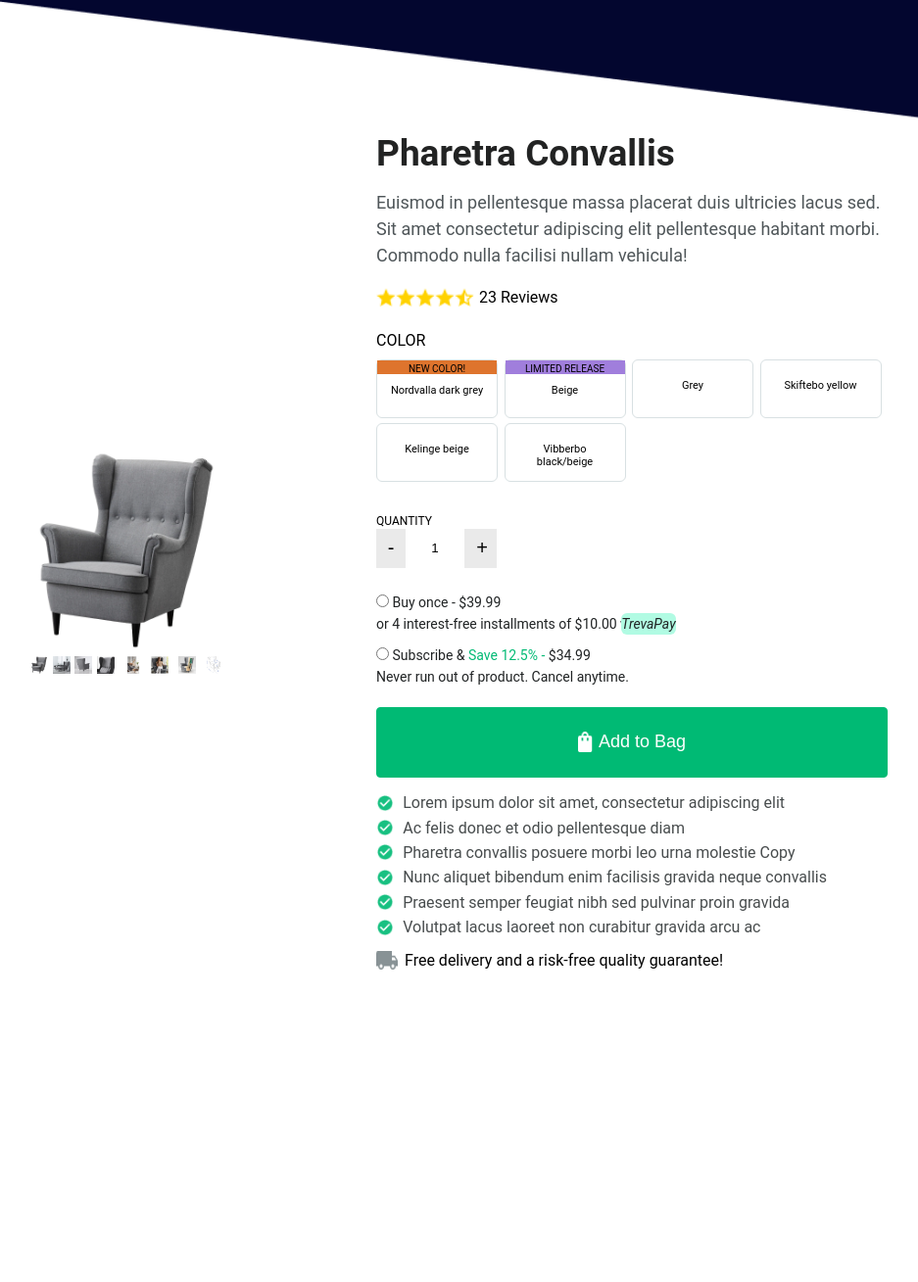
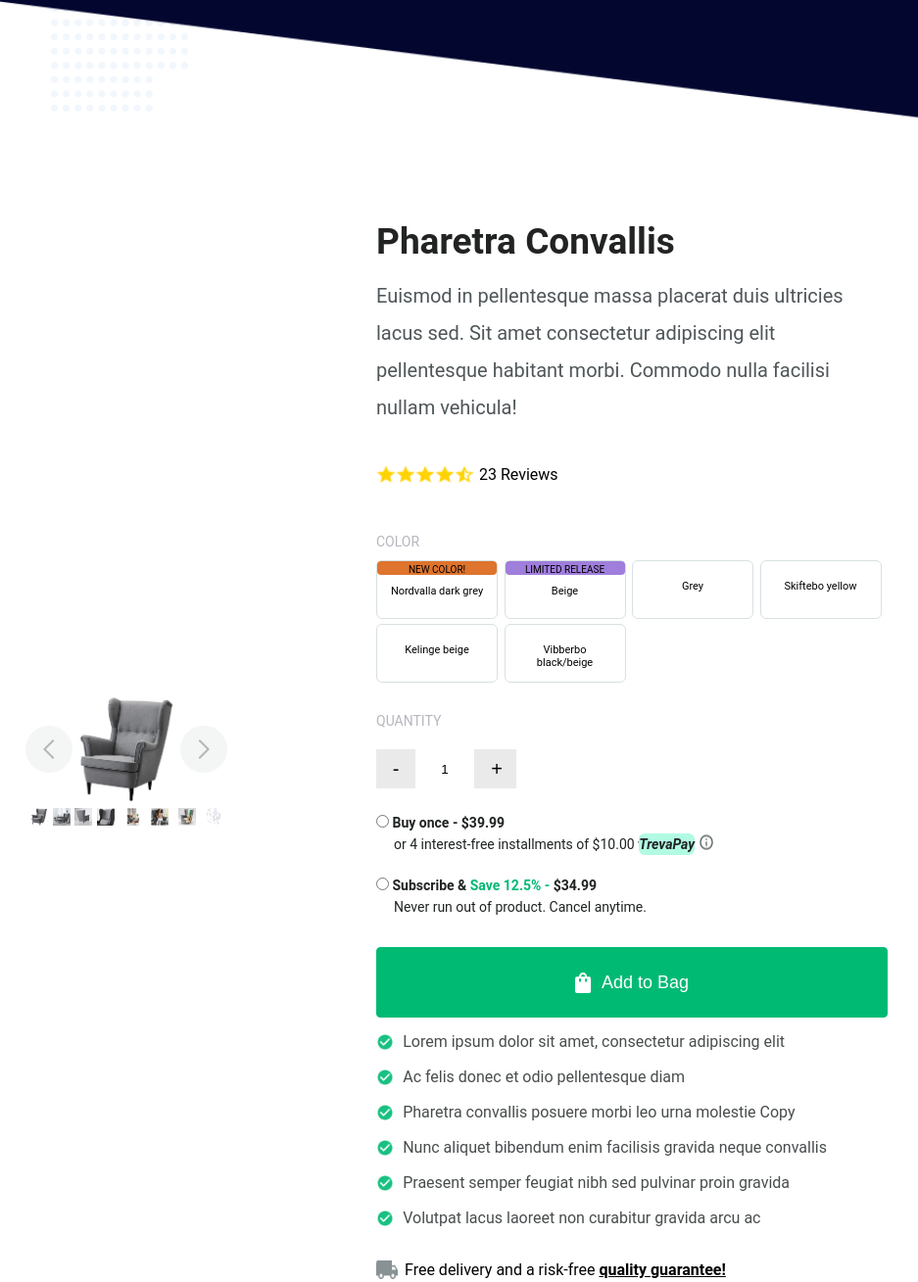
Before and after one commit to jronald3372/Portfolio, a plain HTML site: page Figma convert/index.html in a window 1280 px wide. Shown: the part 670-1979 px from the top of the page at 98% size, without its empty margins (166-1103 px from the left). Before the commit the page ends 1692 px from the top, so only its background shows below. Drawn offline with Linux system fonts and the light colour scheme.

Commit message:
converter

```diff
--- a/Figma convert/index.html
+++ b/Figma convert/index.html
@@ -1,5 +1,6 @@
 <!DOCTYPE html>
 <html lang="en">
+
 <head>
   <meta charset="UTF-8" />
   <meta name="viewport" content="width=device-width, initial-scale=1.0" />
@@ -8,6 +9,7 @@
   <link rel="stylesheet" href="style.css" />
 
 </head>
+
 <body>
 
 
@@ -44,7 +46,8 @@
           <td>
             <section>
               <h1 class="sub-title">Lorem ipsum dolor sit amet consectetur </h1>
-  <p>Ut enim ad minim veniam, quis nostrud exercitation ullamco laboris nisi ut aliquip ex ea commodo consequat.  </p>
+              <p>Ut enim ad minim veniam, quis nostrud exercitation ullamco laboris nisi ut aliquip ex ea commodo
+                consequat. </p>
               <button class="btn sign-up-btn">Sign Up Now</button>
             </section>
           </td>
@@ -56,6 +59,10 @@
         </tr>
       </table>
     </div>
+    <div class="dot-images">
+      <img src="images/Group 5.png" alt="">
+    </div>
+
   </div>
 
 
@@ -67,75 +74,85 @@
 
 
 
-  <div class = "card-wrapper">
-    <div class = "card">
+
+  <div class="card-wrapper">
+    <div class="card">
       <!-- card left -->
-      <div class = "product-imgs">
-        <div class = "img-display">
-          <div class = "img-showcase">
-            <img src = "images/image 01.png" alt = "shoe image">
+      <div class="product-imgs">
+        <div class="main-image-slider">
+          <div class="left-arrow">
+        <img src="images/left.png" alt="shoe image">
+      </div>
+        <div class="img-display">
+          <div class="img-showcase">
+            <img src="images/image 01.png" alt="shoe image">
 
           </div>
         </div>
-        <div class = "img-select">
-          <div class = "img-item">
-            <a href = "#" data-id = "1">
-              <img src = "images/image 01.png" alt = "shoe image">
+        <div class="right-arrow">
+        <img src="images/right.png" alt="shoe image">
+      </div>
+      </div>
+        <div class="img-select">
+          <div class="img-item">
+            <a href="#" data-id="1">
+              <img src="images/image 01.png" alt="shoe image">
             </a>
           </div>
-          <div class = "img-item">
-            <a href = "#" data-id = "2">
-              <img src = "images/image 02.png" alt = "shoe image">
+          <div class="img-item">
+            <a href="#" data-id="2">
+              <img src="images/image 02.png" alt="shoe image">
             </a>
           </div>
-          <div class = "img-item">
-            <a href = "#" data-id = "3">
-              <img src = "images/image 03.png" alt = "shoe image">
+          <div class="img-item">
+            <a href="#" data-id="3">
+              <img src="images/image 03.png" alt="shoe image">
             </a>
           </div>
-          <div class = "img-item">
-            <a href = "#" data-id = "4">
-              <img src = "images/image 04.png" alt = "shoe image">
+          <div class="img-item">
+            <a href="#" data-id="4">
+              <img src="images/image 04.png" alt="shoe image">
             </a>
           </div>
-          <div class = "img-item">
-            <a href = "#" data-id = "5">
-              <img src = "images/image 05.png" alt = "shoe image">
+          <div class="img-item">
+            <a href="#" data-id="5">
+              <img src="images/image 05.png" alt="shoe image">
             </a>
           </div>
-          <div class = "img-item">
-            <a href = "#" data-id = "6">
-              <img src = "images/image 06.png" alt = "shoe image">
+          <div class="img-item">
+            <a href="#" data-id="6">
+              <img src="images/image 06.png" alt="shoe image">
             </a>
           </div>
-          <div class = "img-item">
-            <a href = "#" data-id = "7">
-              <img src = "images/image 07.png" alt = "shoe image">
+          <div class="img-item">
+            <a href="#" data-id="7">
+              <img src="images/image 07.png" alt="shoe image">
             </a>
           </div>
-          <div class = "img-item">
-            <a href = "#" data-id = "8">
-              <img src = "images/image 08.png" alt = "shoe image">
+          <div class="img-item">
+            <a href="#" data-id="8">
+              <img src="images/image 08.png" alt="shoe image">
             </a>
           </div>
 
         </div>
       </div>
       <!-- card right -->
-      <div class = "product-content">
-        <h2 class = "product-title">Pharetra Convallis</h2>
-        <div class = "product-detail">
+      <div class="product-content">
+        <h2 class="product-title">Pharetra Convallis</h2>
+        <div class="product-detail">
 
-          <p>Euismod in pellentesque massa placerat duis ultricies lacus sed. Sit amet consectetur adipiscing elit pellentesque habitant morbi. Commodo nulla facilisi nullam vehicula!
+          <p>Euismod in pellentesque massa placerat duis ultricies lacus sed. Sit amet consectetur adipiscing elit
+            pellentesque habitant morbi. Commodo nulla facilisi nullam vehicula!
           </p>
         </div>
         <div class="tex-rating">
           <div class="star-rating">
-          <img src = "images/Vector.png" alt = "shoe image">
-          <img src = "images/Vector.png" alt = "shoe image">
-          <img src = "images/Vector.png" alt = "shoe image">
-          <img src = "images/Vector.png" alt = "shoe image">
-          <img src = "images/Vector (1).png" alt = "shoe image">
+            <img src="images/Vector.png" alt="shoe image">
+            <img src="images/Vector.png" alt="shoe image">
+            <img src="images/Vector.png" alt="shoe image">
+            <img src="images/Vector.png" alt="shoe image">
+            <img src="images/Vector (1).png" alt="shoe image">
 
 
           </div>
@@ -143,7 +160,7 @@
         </div>
 
         <div class="colour-options">
-        <span>COLOR
+          <span class="color-head">COLOR
           </span>
           <div class="main-colur-option">
 
@@ -161,7 +178,7 @@
             </div>
             <div class="col-color">
               <div class="col-cont">
-              <div class="new-col1">   LIMITED RELEASE </div>
+                <div class="new-col1"> LIMITED RELEASE </div>
 
                 <div class="col-sections">
                   Beige
@@ -224,12 +241,13 @@
 
 
 
-        <div class = "purchase-info">
+        <div class="purchase-info">
           <span class="quantity">QUANTITY
           </span>
           <div class="quantity-control" data-quantity="">
             <button class="quantity-btn" data-quantity-minus="">-</button>
-            <input type="number" class="quantity-input" data-quantity-target="" value="1" step="0.1" min="1" max="" name="quantity">
+            <input type="number" class="quantity-input" data-quantity-target="" value="1" step="0.1" min="1" max=""
+              name="quantity">
             <button class="quantity-btn" data-quantity-plus="">+
             </button>
           </div>
@@ -244,7 +262,7 @@
         <div class="add-buy-des">
           <div class="add-des">
             <input type="radio">
-          <label>Buy once - $39.99
+            <label class="bold-class">Buy once - $39.99
 
             </label>
             <div class="buy-sub-section">
@@ -252,25 +270,28 @@
                 or 4 interest-free installments of $10.00 with
               </span>
               <span class="trevapay">TrevaPay</span>
+              <img src="images/photo10.png" alt="shoe image">
             </div>
           </div>
           <div class="add-des">
             <input type="radio">
-          <label>Subscribe & <span style="color:
+            <label  class="bold-class">Subscribe & <span style="color:
             #00BA74;"> Save 12.5% - </span> $34.99
 
             </label>
+            <div class="buy-sub-section">
             <p>
               Never run out of product. Cancel anytime.
             </p>
+          </div>
 
           </div>
         </div>
         <div class="btn-add-to-cart-parent">
 
-                   <button type = "button" class = "btn-add-to-cart">
+          <button type="button" class="btn-add-to-cart">
             <div class="bag-add">
-                                    <img src = "images/Vector (2).png" alt = "shoe image">
+              <img src="images/Vector (2).png" alt="shoe image">
               Add to Bag
             </div>
 
@@ -278,7 +299,7 @@
           </button>
         </div>
 
-      <div  class = "product-detail">
+        <div class="product-detail">
 
           <li>Lorem ipsum dolor sit amet, consectetur adipiscing elit
           </li>
@@ -296,8 +317,8 @@
 
         </div>
         <div class="img-truck-ship">
-        <img src = "images/truck.png" alt = "shoe image">
-        <p>Free delivery and a risk-free quality guarantee!
+          <img src="images/truck.png" alt="shoe image">
+          <p>Free delivery and a risk-free <span class="guarantee-style"> quality guarantee!</span>
           </p>
         </div>
 
@@ -311,4 +332,5 @@
 
   <script src="main.js"></script>
 </body>
+
 </html>
--- a/Figma convert/style.css
+++ b/Figma convert/style.css
@@ -8,20 +8,20 @@ body {
 }
 
 /*TOP NAVIGATION*/
-header{
+header {
   position: absolute;
-  top:0rem;
-  width:100%;
-  z-index:99999;
-  transition:0.5s;
+  top: 0rem;
+  width: 100%;
+  z-index: 99999;
+  transition: 0.5s;
 }
 
 .topnav {
   overflow: hidden;
-  width:70%;
-  margin:auto;
+  width: 70%;
+  margin: auto;
 
-  transition:0.5s;
+  transition: 0.5s;
 }
 
 .topnav a {
@@ -30,13 +30,13 @@ position: absolute;
   color: #f2f2f2;
   text-align: center;
   padding: 24px 16px;
-  margin:auto 1rem;
+  margin: auto 1rem;
   text-decoration: none;
   font-size: 17px;
-  position:relative;
+  position: relative;
 }
 
-  .logo{
+.logo {
   width: 80px;
   float: left;
   display: block;
@@ -45,18 +45,18 @@ position: absolute;
   margin-top: 19px;
 }
 
-  #icon{
-  float:right;
+#icon {
+  float: right;
 }
 
-  #active{
-  display:flex;
-  font-weight:bold;
+#active {
+  display: flex;
+  font-weight: bold;
   font-family: 'Titillium Web', sans-serif;
 }
 
-  #active:hover{
-  color:#fff;
+#active:hover {
+  color: #fff;
 }
 
 .topnav .icon {
@@ -76,7 +76,7 @@ position: absolute;
   padding: 24px 16px;
   background-color: inherit;
   font-family: inherit;
-  margin:auto 1rem;
+  margin: auto 1rem;
 }
 
 .dropdown-content {
@@ -84,24 +84,22 @@ position: absolute;
   position: absolute;
   background-color: #f9f9f9;
   min-width: 160px;
-  box-shadow: 0px 8px 16px 0px rgba(0,0,0,0.2);
+  box-shadow: 0px 8px 16px 0px rgba(0, 0, 0, 0.2);
   z-index: 1;
-  border-top:2px solid #cd2027;
+  border-top: 2px solid #cd2027;
 }
 
 .dropdown-content a {
   float: none;
   color: black;
   padding: 8px 16px;
-  margin:auto 0rem;
+  margin: auto 0rem;
   text-decoration: none;
   display: block;
   text-align: left;
 }
 
-  .topnav a:hover, .dropdown:hover .dropbtn {
-  color: #cd2027;
-  }
+
 
 .dropdown-content a:hover {
   background-color: #ddd;
@@ -112,60 +110,22 @@ position: absolute;
   display: block;
 }
 
-  @media screen and (max-width: 1120px) {
-  .logo{
-  width:20px;
-  position:static;
-  }
-  .dropdown .dropbtn {
-  padding: 14px 16px;
-  }
-  .topnav a:not(:first-child), .dropdown .dropbtn {
-  display: none;
-  }
-  .topnav a.icon {
-  float: right;
-  display: block;
-  }
-  #active{
-  display:none;
-  }
-  }
-
-  @media screen and (max-width: 1120px) {
-  .topnav.responsive {position: relative;}
-  .topnav.responsive .icon {
-  position: absolute;
-  right: 0;
-  top: 0;
-  }
-  .topnav.responsive a {
-  float: none;
-  display: block;
-  text-align: left;
-  padding: 14px 16px;
-  }
-  .topnav.responsive .dropdown {float: none;}
-  .topnav.responsive .dropdown-content {position: relative;}
-  .topnav.responsive .dropdown .dropbtn {
-  display: block;
-  width: 100%;
-  text-align: left;
-  }
-  }
 
 
 
 
 
-.TWOsection{
+
+
+.TWOsection {
   overflow: hidden;
   width: 70%;
   margin: auto;
   transition: 0.5s;
+  height: 675px;
 }
 
-.TWOsection h1{
+.TWOsection h1 {
   font-weight: 700;
   font-size: 40px;
   line-height: 53px;
@@ -173,7 +133,7 @@ position: absolute;
   width: 410px;
 }
 
-.TWOsection p{
+.TWOsection p {
   font-size: 18px;
   line-height: 28px;
   width: 380px;
@@ -182,7 +142,7 @@ position: absolute;
 }
 
 
-.sign-up-btn{
+.sign-up-btn {
   width: 125px;
   height: 48px;
 
@@ -192,59 +152,44 @@ border-radius: 2px;
   color: white;
 }
 
-.here-imag-sec{
+.here-imag-sec {
   float: right;
 }
 
-  .main-main{
-    width:100%;
-    height:100vh;
-    background-image:url("images/Home\ back.png");
-    background-size:100% 100%;
+.main-main {
+  width: 100%;
+  height: 800px;
+  background-image: url("images/Home\ back.png");
+  background-size: 100% 100%;
 }
 
-    .main-main table{
-    width:100%;
-    height:100vh;
+.main-main table {
+  width: 100%;
+  height: 115%;
 }
 
-    .main-main table td{
-    width:50%;
+.main-main table td {
+  width: 50%;
 }
 
 
 
 
-    .main-main table td section{
-    margin:5%;
-    color:#fff;
+.main-main table td section {
+  margin: 5%;
+  color: #fff;
 }
 
 
 
-    @media (max-width:600px){
-    .main-main table td{
-    width:100%;
-    display:block;
-    }
-    .main-main table td section{
-    margin-top:20%;
-    }
-    .main-main table td img{
-    width:60%;
-    height:60%;
-    margin-top:0%;
-    pointer-events:none;
-    }
 
-    }
 
-.second-nav{
+.second-nav {
   display: flex;
   float: right;
 }
 
-.United{
+.United {
   width: 24px;
   height: 16.7px;
   margin: auto;
@@ -252,7 +197,8 @@ float: right;
   margin-right: 10px;
   margin-top: 20px;
 }
-    .try-btn{
+
+.try-btn {
   background: #030F3F;
   border: 1px solid #2B83EA;
   box-sizing: border-box;
@@ -261,7 +207,8 @@ float: right;
   color: white;
   height: 42px;
 }
-    .pricing-btn{
+
+.pricing-btn {
   width: 115px;
   height: 42px;
   background: #FFFFFF;
@@ -270,7 +217,7 @@ box-sizing: border-box;
   border-radius: 2px;
 }
 
-    .btn{
+.btn {
   margin: auto;
   margin-left: 10px;
   margin-right: 10px;
@@ -289,43 +236,53 @@ border-radius: 2px;
 
 
 
-.card-wrapper{
+.card-wrapper {
   width: 70%;
   margin: 0 auto;
 }
-img{
+
+img {
   width: 100%;
   display: block;
 }
-.img-display{
+
+.img-display {
   overflow: hidden;
 }
-.img-showcase{
+
+.img-showcase {
   display: flex;
   width: 100%;
   transition: all 0.5s ease;
 }
-.img-showcase img{
+
+.img-showcase img {
   min-width: 100%;
 }
-.img-select{
+
+.img-select {
   display: flex;
 }
-.img-item{
+
+.img-item {
   margin: 0.3rem;
 }
+
 .img-item:nth-child(1),
 .img-item:nth-child(2),
-.img-item:nth-child(3){
+.img-item:nth-child(3) {
   margin-right: 0;
 }
-.img-item:hover{
+
+.img-item:hover {
   opacity: 0.8;
 }
-.product-content{
+
+.product-content {
   padding: 2rem 1rem;
 }
-.product-title{
+
+.product-title {
   ont-style: normal;
   font-weight: bold;
   font-size: 37px;
@@ -334,7 +291,7 @@ img{
   margin-bottom: 10px;
 }
 
-.product-link{
+.product-link {
   text-decoration: none;
   text-transform: uppercase;
   font-weight: 400;
@@ -346,49 +303,60 @@ img{
   padding: 0 0.3rem;
   transition: all 0.5s ease;
 }
-.product-link:hover{
+
+.product-link:hover {
   opacity: 0.9;
 }
-.product-rating{
+
+.product-rating {
   color: #ffc107;
 }
-.product-rating span{
+
+.product-rating span {
   font-weight: 600;
   color: #252525;
 }
-.product-price{
+
+.product-price {
   margin: 1rem 0;
   font-size: 1rem;
   font-weight: 700;
 }
-.product-price span{
+
+.product-price span {
   font-weight: 400;
 }
-.last-price span{
+
+.last-price span {
   color: #f64749;
   text-decoration: line-through;
 }
-.new-price span{
+
+.new-price span {
   color: #256eff;
 }
-.product-detail h2{
+
+.product-detail h2 {
   text-transform: capitalize;
   color: #12263a;
   padding-bottom: 0.6rem;
 }
-.product-detail p{
+
+.product-detail p {
   font-style: normal;
   font-weight: normal;
-  font-size: 18px;
-  line-height: 27px;
+  font-size: 20px;
+  line-height: 38px;
   color: #4F5659;
   margin-bottom: 20px;
 }
-.product-detail ul{
+
+.product-detail ul {
   margin: 1rem 0;
   font-size: 0.9rem;
 }
-.product-detail  li{
+
+.product-detail li {
   margin: 0;
   list-style: none;
   background: url(images/check_circle_black_24dp\ 1.png) left center no-repeat;
@@ -397,15 +365,20 @@ img{
   margin: 0.4rem 0;
   color: #34393A;
   opacity: 0.9;
+  margin-bottom: 20px;
+    line-height: 1;
 }
-.product-detail ul li span{
+
+.product-detail ul li span {
   font-weight: 400;
 }
-.purchase-info{
+
+.purchase-info {
   margin: 1.5rem 0;
 }
+
 .purchase-info input,
-.purchase-info .btn{
+.purchase-info .btn {
 
 
   text-align: center;
@@ -415,27 +388,34 @@ img{
   height: 40px;
   background-color: white;
 }
-.purchase-info input{
+
+.purchase-info input {
   width: 60px;
 }
-.purchase-info .btn{
+
+.purchase-info .btn {
   cursor: pointer;
   color: #fff;
 }
-.purchase-info .btn:first-of-type{
+
+.purchase-info .btn:first-of-type {
   background: #256eff;
 }
-.purchase-info .btn:last-of-type{
+
+.purchase-info .btn:last-of-type {
   background: #f64749;
 }
-.purchase-info .btn:hover{
+
+.purchase-info .btn:hover {
   opacity: 0.9;
 }
-.social-links{
+
+.social-links {
   display: flex;
   align-items: center;
 }
-.social-links a{
+
+.social-links a {
   display: flex;
   align-items: center;
   justify-content: center;
@@ -449,53 +429,62 @@ img{
   font-size: 0.8rem;
   transition: all 0.5s ease;
 }
-.social-links a:hover{
+
+.social-links a:hover {
   background: #000;
   border-color: transparent;
   color: #fff;
 }
 
-@media screen and (min-width: 992px){
-    .card{
+.card {
   display: grid;
   grid-template-columns: repeat(2, 1fr);
   grid-gap: 8.5rem;
+  margin-top: 10%;
+
 }
-    .card-wrapper{
-        height: 100vh;
+
+.card-wrapper {
+  height: 1010px;
   display: flex;
   justify-content: center;
 
 }
-    .product-imgs{
+
+.product-imgs {
   display: flex;
   flex-direction: column;
   justify-content: center;
 }
-    .product-content{
+
+.product-content {
   padding-top: 0;
 }
-}
 
-.star-rating{
+
+.star-rating {
   width: 100px;
   display: flex;
   margin-bottom: 25px;
   margin-right: 5px;
 }
 
-.tex-rating{
+.tex-rating {
   display: flex;
+  margin-top: 40px;
+  margin-bottom: 25px;
 }
-.main-colur-option{
+
+.main-colur-option {
   margin-top: 10px;
   display: flex;
 }
-.sub-colur-option{
+
+.sub-colur-option {
   display: flex;
 }
 
-.col-color{
+.col-color {
   width: 25%;
 }
 
@@ -506,6 +495,8 @@ img{
   width: fit-content;
 
   background: #eaeaea;
+  margin-top: 20px;
+  margin-bottom: 20px;
 
 }
 
@@ -516,7 +507,7 @@ img{
   margin: 0;
   padding: 0px 8px;
   cursor: pointer;
-  width: 30px;
+  width: 40px;
   font-size: 20px;
 }
 
@@ -531,6 +522,7 @@ img{
   background: transparent;
   border: none;
 }
+
 .quantity-input::-webkit-inner-spin-button,
 .quantity-input::-webkit-outer-spin-button {
   -webkit-appearance: none;
@@ -538,7 +530,7 @@ img{
 }
 
 
-.btn-add-to-cart{
+.btn-add-to-cart {
   width: 522px;
   height: 72px;
   left: 800px;
@@ -553,15 +545,16 @@ img{
   margin-bottom: 10px;
 }
 
-.img-truck-ship{
+.img-truck-ship {
   display: flex;
 }
-.img-truck-ship img{
+
+.img-truck-ship img {
   width: 22px;
   margin-right: 7px;
 }
 
-.col-cont{
+.col-cont {
   text-align: center;
   width: 124px;
   height: 60px;
@@ -575,7 +568,7 @@ box-sizing: border-box;
   border-radius: 6px;
 }
 
-.add-des{
+.add-des {
   font-weight: 400;
   font-size: 14px;
   line-height: 22px;
@@ -583,62 +576,124 @@ line-height: 22px;
 
 
   color: #202324;
-margin-bottom: 10px;
+  margin-bottom: 20px;
 }
 
-.img-truck-ship{
-  margin-top: 15px;
+.img-truck-ship {
+  margin-top: 35px;
 }
 
-.quantity{
-  font-size: 12px;
+.quantity {
+  font-size: 14px;
   margin-bottom: 5px;
+  color: #b6b6bf;
 }
 
-.col-sections1{
+.col-sections1 {
   font-size: 11px;
   padding: 19px;
 }
-.col-sections{
+
+.col-sections {
   font-size: 11px;
   padding: 10px;
 }
 
-.new-col{
+.new-col {
   font-size: 10px;
   background: #DE742D;
   height: 14px;
   padding: 3px;
+  border: 0px solid #DE742D;
+  border-radius: 4px;
 }
-.new-col1{
+
+.new-col1 {
   font-size: 10px;
   background: #A07EDC;
   height: 14px;
   padding: 3px;
+  border: 0px solid #A07EDC;
+  border-radius: 4px;
 }
 
-.bag-add img{
-  width: 15px;
-  margin-right: 6px;
+.bag-add img {
+  width: 17px;
+  margin-right: 10px;
 }
 
-.bag-add{
+.bag-add {
   display: flex;
   justify-content: center;
 }
 
-.buy-sub-section{
+.buy-sub-section {
   display: flex;
+  margin-left: 18px;
 
 }
-.buy-sub-section img{
-  width: 30px;
+
+.buy-sub-section img {
+  width: 16px;
+  height: 18px;
+  margin-left: 4px;
 }
 
-.trevapay{
+.trevapay {
   border: #B1FBE3;
   background: #B1FBE3;
   border-radius: 6px;
   font-style: italic;
   margin-left: -25px;
+  font-weight: 700;
 }
+
+.dot-images {
+  position: absolute;
+  width: 11%;
+  transition: 0.5s;
+  margin-left: 17%;
+  z-index: -2;
+}
+
+.color-head{
+  margin-bottom: 10px;
+  color: #b6b6bf;
+  font-size: 14px;
+}
+.bold-class{
+font-weight: 700;
+}
+
+input[type="radio"] {
+background-color: thistle;
+}
+
+.main-image-slider{
+  display: flex;
+}
+.left-arrow img{
+  width:48px ;
+  height:48px ;
+
+}
+
+.right-arrow img{
+  width:48px ;
+  height:48px ;
+
+}
+.left-arrow {
+  display: flex;
+  justify-content: center;
+  align-items: center;
+}
+.right-arrow {
+  display: flex;
+  justify-content: center;
+  align-items: center;
+}
+.guarantee-style{
+  text-decoration: underline;
+    font-weight: 600;
+}
```
Also changed, not shown: Figma convert/images/left.png (added), Figma convert/images/photo10.png (added), Figma convert/images/right.png (added). Lines whose indentation alone changed are shown as unchanged.
